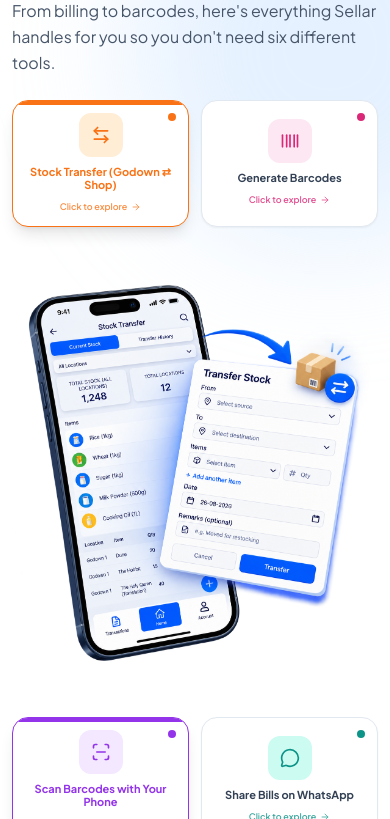
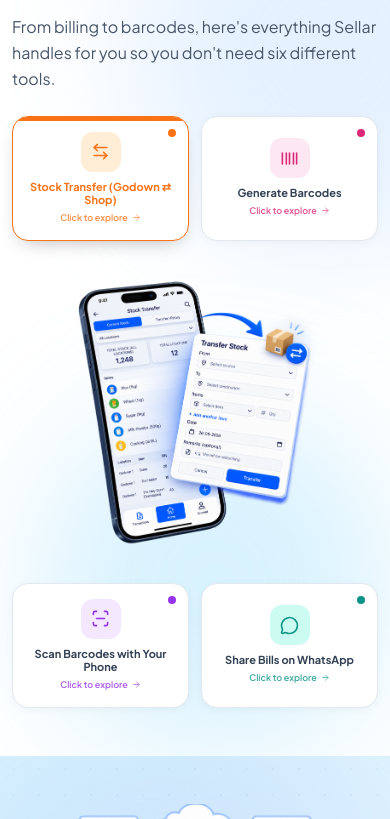
Before and after one commit to Hardik2311/Sellar_Website, a React (Vite) app: page / in a window 390 px wide. Shown: the part 1065-1884 px from the top of the page. Built offline with nearby package versions, Linux system fonts and the light colour scheme.

Commit message:
All Sections Padding Fixed

```diff
--- a/src/Component/Features/Features.jsx
+++ b/src/Component/Features/Features.jsx
@@ -1,5 +1,4 @@
 import React, { useState } from "react";
-import { AnimatePresence, motion } from "framer-motion";
 import {
     ArrowLeftRight,
     Barcode,
@@ -7,10 +6,6 @@
     MessageCircle,
     ArrowRight,
 } from "lucide-react";
-
-/* =========================================================
-   FEATURES DATA
-========================================================= */
 
 const FEATURES = [
     {
@@ -47,54 +42,15 @@
     },
 ];
 
-/* =========================================================
-   IMAGE ANIMATION
-========================================================= */
-
-const imageVariants = {
-    initial: {
-        opacity: 0,
-        scale: 0.96,
-    },
-    animate: {
-        opacity: 1,
-        scale: 1,
-    },
-    exit: {
-        opacity: 0,
-        scale: 1.02,
-    },
-};
-
-const imageTransition = {
-    duration: 0.65,
-    ease: [0.22, 1, 0.36, 1],
-};
-
-/* =========================================================
-   SMOOTH IMAGE COMPONENT
-
-   IMPORTANT:
-   This component is outside FeaturesSection.
-   This prevents one mobile image from remounting when
-   the other mobile image changes.
-========================================================= */
 
 const SmoothImage = ({ feature, className = "" }) => {
     return (
-        <AnimatePresence mode="sync" initial={false}>
-            <motion.img
-                key={feature.id}
-                src={feature.image}
-                alt={feature.title}
-                variants={imageVariants}
-                initial="initial"
-                animate="animate"
-                exit="exit"
-                transition={imageTransition}
-                className={className}
-            />
-        </AnimatePresence>
+        <img
+            key={feature.id}
+            src={feature.image}
+            alt={feature.title}
+            className={className}
+        />
     );
 };
 
@@ -109,81 +65,28 @@
     );
 };
 
-/* =========================================================
-   FEATURES SECTION
-========================================================= */
-
 const FeaturesSection = () => {
-    /* =====================================================
-       DESKTOP ACTIVE FEATURE
-    ===================================================== */
-
     const [activeIndex, setActiveIndex] = useState(0);
-
-    /* =====================================================
-       MOBILE TOP
-
-       Default:
-       Stock Transfer selected
-    ===================================================== */
-
-    const [topActiveIndex, setTopActiveIndex] = useState(0);
-
-    /* =====================================================
-       MOBILE BOTTOM
-
-       Default:
-       Scan Barcodes selected
-    ===================================================== */
-
-    const [bottomActiveIndex, setBottomActiveIndex] = useState(2);
-
-    /* =====================================================
-       DESKTOP SELECT
-    ===================================================== */
+    const [mobileActiveIndex, setMobileActiveIndex] = useState(0);
 
     const handleDesktopSelect = (index) => {
         setActiveIndex(index);
     };
 
-    /* =====================================================
-       MOBILE TOP SELECT
-
-       Only TOP section changes
-    ===================================================== */
-
-    const handleTopSelect = (index) => {
-        setTopActiveIndex(index);
-    };
-
-    /* =====================================================
-       MOBILE BOTTOM SELECT
-
-       Only BOTTOM section changes
-    ===================================================== */
-
-    const handleBottomSelect = (index) => {
-        setBottomActiveIndex(index);
+    const handleMobileSelect = (index) => {
+        setMobileActiveIndex(index);
     };
 
     return (
-        <section id="features" className="relative w-full overflow-hidden bg-white py-8">
-            {/* =====================================================
-                BACKGROUND ACCENTS
-            ===================================================== */}
-
+        <section
+            id="features"
+            className="relative w-full overflow-hidden bg-white py-12"
+        >
             <div className="absolute left-1/3 top-0 h-[400px] w-[400px] rounded-full bg-blue-200/40 blur-3xl" />
 
             <div className="absolute bottom-0 right-0 h-[350px] w-[350px] rounded-full bg-sky-300/30 blur-3xl" />
 
-            {/* =====================================================
-                MAIN CONTAINER
-            ===================================================== */}
-
             <div className="relative z-10 mx-auto max-w-7xl px-3 sm:px-6 md:px-10">
-                {/* =================================================
-                    SECTION HEADING
-                ================================================= */}
 
                 <div className="mb-6 max-w-2xl text-left">
                     <span className="mb-3 inline-block text-sm font-bold uppercase tracking-widest text-sky-600">
@@ -200,66 +103,55 @@
                     </p>
                 </div>
 
-                {/* =================================================
-                    CONTENT
-                ================================================= */}
+                <div className="flex flex-col items-start gap-4 md:flex-row md:gap-16">
 
-                <div className="flex flex-col items-start gap-4 md:flex-row md:gap-16">
-                    {/* =================================================
-                        MOBILE VIEW
-                    ================================================= */}
+                    {/* MOBILE */}
 
-                    <div className="flex w-full flex-col gap-5 md:hidden">
-                        {/* =================================================
-                            TOP FEATURE CARDS
-                        ================================================= */}
+                    <div className="flex w-full flex-col gap-4 md:hidden">
 
                         <div className="grid grid-cols-2 gap-3">
                             {FEATURES.slice(0, 2).map((feature, index) => {
                                 const Icon = feature.icon;
-                                const isActive = index === topActiveIndex;
+                                const isActive = index === mobileActiveIndex;
 
                                 return (
                                     <button
                                         key={feature.id}
                                         type="button"
-                                        onClick={() => handleTopSelect(index)}
-                                        className={`group relative flex min-h-[125px] cursor-pointer flex-col items-center justify-center gap-2 overflow-hidden rounded-2xl border bg-white p-3 text-center transition-all duration-300 ease-out active:scale-[0.97] ${isActive ? "shadow-lg" : "border-slate-200 shadow-sm hover:-translate-y-1 hover:shadow-lg"}`}
+                                        onClick={() => handleMobileSelect(index)}
+                                        className="group relative min-h-[125px] w-full cursor-pointer overflow-hidden rounded-2xl border bg-white p-3 text-center transition-all duration-300 active:scale-[0.97]"
                                         style={{
                                             borderColor: isActive
                                                 ? feature.color
-                                                : undefined,
+                                                : "#e2e8f0",
+                                            boxShadow: isActive
+                                                ? `0 8px 20px -10px rgba(0,0,0,0.35)`
+                                                : "0 2px 8px rgba(0,0,0,0.04)",
                                         }}
                                     >
-                                        {/* TOP ACTIVE LINE */}
-
                                         <div
-                                            className="absolute left-0 top-0 h-1 w-full transition-opacity duration-300"
+                                            className="absolute left-0 top-0 h-1 w-full"
                                             style={{
                                                 backgroundColor: feature.color,
                                                 opacity: isActive ? 1 : 0,
                                             }}
                                         />
 
-                                        {/* CLICK DOT */}
-
                                         <div
-                                            className="absolute right-3 top-3 h-2 w-2 rounded-full transition-transform duration-300 group-hover:scale-125"
+                                            className="absolute right-3 top-3 h-2 w-2 rounded-full"
                                             style={{
                                                 backgroundColor: feature.color,
                                             }}
                                         />
 
-                                        {/* ICON */}
-
                                         <div
-                                            className="flex h-11 w-11 shrink-0 items-center justify-center rounded-xl transition-transform duration-300 group-hover:scale-110"
+                                            className="mx-auto flex h-10 w-10 items-center justify-center rounded-xl"
                                             style={{
                                                 backgroundColor: feature.colorSoft,
                                             }}
                                         >
                                             <Icon
-                                                size={20}
+                                                size={19}
                                                 strokeWidth={2}
                                                 style={{
                                                     color: feature.color,
@@ -267,10 +159,8 @@
                                             />
                                         </div>
 
-                                        {/* TITLE */}
-
                                         <h3
-                                            className="block w-full text-[11px] font-bold leading-tight"
+                                            className="mt-2 text-[11px] font-bold leading-tight"
                                             style={{
                                                 color: isActive
                                                     ? feature.color
@@ -280,84 +170,71 @@
                                             {feature.title}
                                         </h3>
 
-                                        {/* CLICK TO EXPLORE */}
-
                                         <span
-                                            className="flex items-center gap-1 text-[9px] font-semibold opacity-80"
+                                            className="mt-1 flex items-center justify-center gap-1 text-[9px] font-semibold opacity-80"
                                             style={{
                                                 color: feature.color,
                                             }}
                                         >
                                             Click to explore
-                                            <ArrowRight size={10} />
+                                            <ArrowRight size={9} />
                                         </span>
                                     </button>
                                 );
                             })}
                         </div>
 
-                        {/* =================================================
-                            TOP IMAGE
-                        ================================================= */}
-
-                        <div className="relative flex h-[450px] w-full items-center justify-center overflow-hidden">
+                        <div className="relative flex min-h-[310px] w-full items-center justify-center overflow-hidden sm:min-h-[380px]">
                             <SmoothImage
-                                feature={FEATURES[topActiveIndex]}
-                                className="absolute max-h-full max-w-full object-contain"
+                                feature={FEATURES[mobileActiveIndex]}
+                                className="block max-h-[280px] max-w-[92%] object-contain sm:max-h-[380px]"
                             />
                         </div>
 
-                        {/* =================================================
-                            BOTTOM FEATURE CARDS
-                        ================================================= */}
-
                         <div className="grid grid-cols-2 gap-3">
-                            {FEATURES.slice(2, 4).map((feature, localIndex) => {
-                                const index = localIndex + 2;
+                            {FEATURES.slice(2, 4).map((feature, sliceIndex) => {
+                                const index = sliceIndex + 2;
                                 const Icon = feature.icon;
-                                const isActive = index === bottomActiveIndex;
+                                const isActive = index === mobileActiveIndex;
 
                                 return (
                                     <button
                                         key={feature.id}
                                         type="button"
-                                        onClick={() => handleBottomSelect(index)}
-                                        className={`group relative flex min-h-[125px] cursor-pointer flex-col items-center justify-center gap-2 overflow-hidden rounded-2xl border bg-white p-3 text-center transition-all duration-300 ease-out active:scale-[0.97] ${isActive ? "shadow-lg" : "border-slate-200 shadow-sm hover:-translate-y-1 hover:shadow-lg"}`}
+                                        onClick={() => handleMobileSelect(index)}
+                                        className="group relative min-h-[125px] w-full cursor-pointer overflow-hidden rounded-2xl border bg-white p-3 text-center transition-all duration-300 active:scale-[0.97]"
                                         style={{
                                             borderColor: isActive
                                                 ? feature.color
-                                                : undefined,
+                                                : "#e2e8f0",
+                                            boxShadow: isActive
+                                                ? `0 8px 20px -10px rgba(0,0,0,0.35)`
+                                                : "0 2px 8px rgba(0,0,0,0.04)",
                                         }}
                                     >
-                                        {/* TOP ACTIVE LINE */}
-
                                         <div
-                                            className="absolute left-0 top-0 h-1 w-full transition-opacity duration-300"
+                                            className="absolute left-0 top-0 h-1 w-full"
                                             style={{
                                                 backgroundColor: feature.color,
                                                 opacity: isActive ? 1 : 0,
                                             }}
                                         />
 
-                                        {/* CLICK DOT */}
-
                                         <div
-                                            className="absolute right-3 top-3 h-2 w-2 rounded-full transition-transform duration-300 group-hover:scale-125"
+                                            className="absolute right-3 top-3 h-2 w-2 rounded-full"
                                             style={{
                                                 backgroundColor: feature.color,
                                             }}
                                         />
 
-                                        {/* ICON */}
-
                                         <div
-                                            className="flex h-11 w-11 shrink-0 items-center justify-center rounded-xl transition-transform duration-300 group-hover:scale-110"
+                                            className="mx-auto flex h-10 w-10 items-center justify-center rounded-xl"
                                             style={{
                                                 backgroundColor: feature.colorSoft,
                                             }}
                                         >
                                             <Icon
-                                                size={20}
+                                                size={19}
                                                 strokeWidth={2}
                                                 style={{
                                                     color: feature.color,
@@ -365,10 +242,8 @@
                                             />
                                         </div>
 
-                                        {/* TITLE */}
-
                                         <h3
-                                            className="block w-full text-[11px] font-bold leading-tight"
+                                            className="mt-2 text-[11px] font-bold leading-tight"
                                             style={{
                                                 color: isActive
                                                     ? feature.color
@@ -378,42 +253,24 @@
                                             {feature.title}
                                         </h3>
 
-                                        {/* CLICK TO EXPLORE */}
-
                                         <span
-                                            className="flex items-center gap-1 text-[9px] font-semibold opacity-80"
+                                            className="mt-1 flex items-center justify-center gap-1 text-[9px] font-semibold opacity-80"
                                             style={{
                                                 color: feature.color,
                                             }}
                                         >
                                             Click to explore
-                                            <ArrowRight size={10} />
+                                            <ArrowRight size={9} />
                                         </span>
                                     </button>
                                 );
                             })}
                         </div>
-
-                        {/* =================================================
-                            BOTTOM IMAGE
-                        ================================================= */}
-
-                        <div className="relative flex h-[450px] w-full items-center justify-center overflow-hidden">
-                            <SmoothImage
-                                feature={FEATURES[bottomActiveIndex]}
-                                className="absolute max-h-full max-w-full object-contain"
-                            />
-                        </div>
                     </div>
 
-                    {/* =================================================
-                        DESKTOP VIEW
-                    ================================================= */}
+                    {/* DESKTOP */}
 
                     <div className="hidden w-full items-start gap-16 md:flex">
-                        {/* =================================================
-                            DESKTOP FEATURE CARDS
-                        ================================================= */}
 
                         <div className="flex w-1/2 flex-col gap-4">
                             {FEATURES.map((feature, index) => {
@@ -425,27 +282,25 @@
                                         key={feature.id}
                                         type="button"
                                         onClick={() => handleDesktopSelect(index)}
-                                        className={`group relative w-full cursor-pointer overflow-hidden rounded-2xl border bg-white text-left transition-all duration-300 ease-out active:scale-[0.99] ${isActive ? "scale-[1.02] shadow-xl" : "border-slate-200 shadow-sm hover:-translate-y-1 hover:scale-[1.01] hover:shadow-lg"}`}
+                                        className={`group relative w-full cursor-pointer overflow-hidden rounded-2xl border bg-white text-left transition-all duration-300 ease-out active:scale-[0.99] ${isActive
+                                            ? "scale-[1.02] shadow-xl"
+                                            : "border-slate-200 shadow-sm hover:-translate-y-1 hover:scale-[1.01] hover:shadow-lg"
+                                            }`}
                                         style={{
                                             borderColor: isActive
                                                 ? feature.color
                                                 : undefined,
                                         }}
                                     >
-                                        {/* ACTIVE LEFT LINE */}
-
                                         <div
-                                            className="absolute left-0 top-0 h-full w-1 transition-opacity duration-300"
+                                            className="absolute left-0 top-0 h-full w-1"
                                             style={{
                                                 backgroundColor: feature.color,
                                                 opacity: isActive ? 1 : 0,
                                             }}
                                         />
 
-                                        {/* CARD CONTENT */}
-
                                         <div className="flex items-center gap-4 px-6 py-5">
-                                            {/* ICON */}
 
                                             <div
                                                 className="flex h-12 w-12 shrink-0 items-center justify-center rounded-xl transition-transform duration-300 group-hover:scale-110"
@@ -462,8 +317,6 @@
                                                     }}
                                                 />
                                             </div>
-
-                                            {/* TITLE + HINT */}
 
                                             <div className="min-w-0 flex-1">
                                                 <h3
@@ -489,8 +342,6 @@
                                                 </span>
                                             </div>
 
-                                            {/* ARROW BUTTON */}
-
                                             <div
                                                 className="flex h-9 w-9 shrink-0 items-center justify-center rounded-full transition-all duration-300 group-hover:translate-x-1"
                                                 style={{
@@ -507,10 +358,6 @@
                             })}
                         </div>
 
-                        {/* =================================================
-                            DESKTOP IMAGE
-                        ================================================= */}
-
                         <div className="sticky top-16 -mt-20 flex w-1/2 items-center justify-center">
                             <DesktopImage
                                 feature={FEATURES[activeIndex]}
--- a/src/Component/PricingTable/PricingTable.jsx
+++ b/src/Component/PricingTable/PricingTable.jsx
@@ -100,7 +100,7 @@
     return (
         <section
             id="pricing"
-            className="relative py-8 md:py-16 px-4 md:px-6 overflow-hidden bg-gradient-to-br from-slate-50 via-violet-50/70 to-sky-50"
+            className="relative py-8 px-4 md:px-6 overflow-hidden bg-gradient-to-br from-slate-50 via-violet-50/70 to-sky-50"
         >
             {/* Ambient Background */}
             <div className="absolute -top-32 left-1/4 w-[500px] h-[500px] rounded-full bg-violet-200/30 blur-3xl pointer-events-none" />
```
